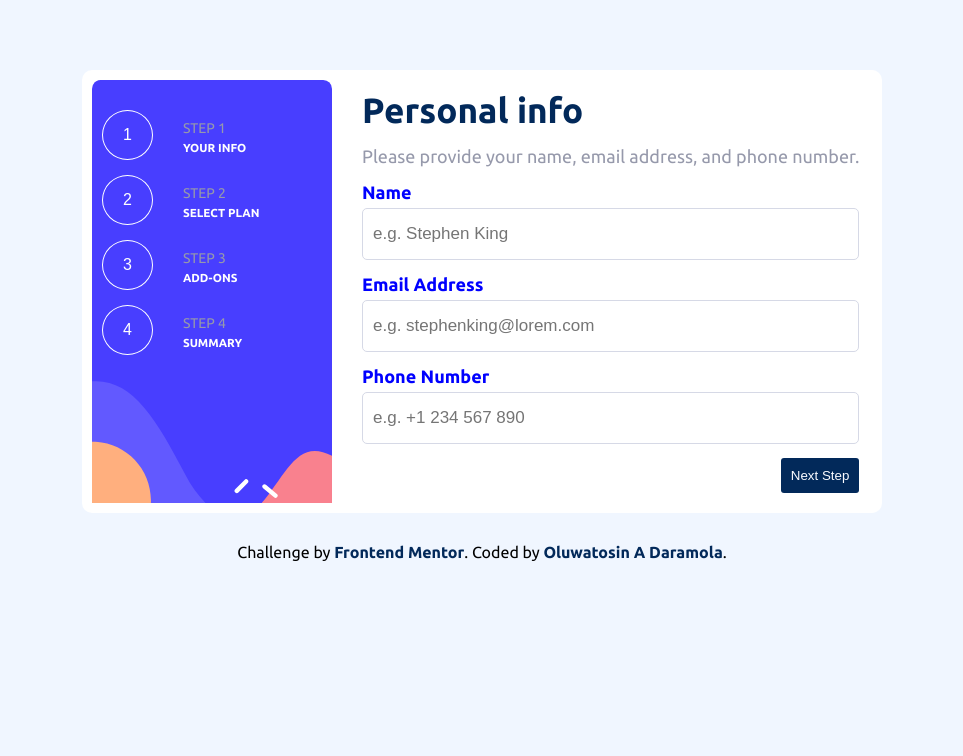
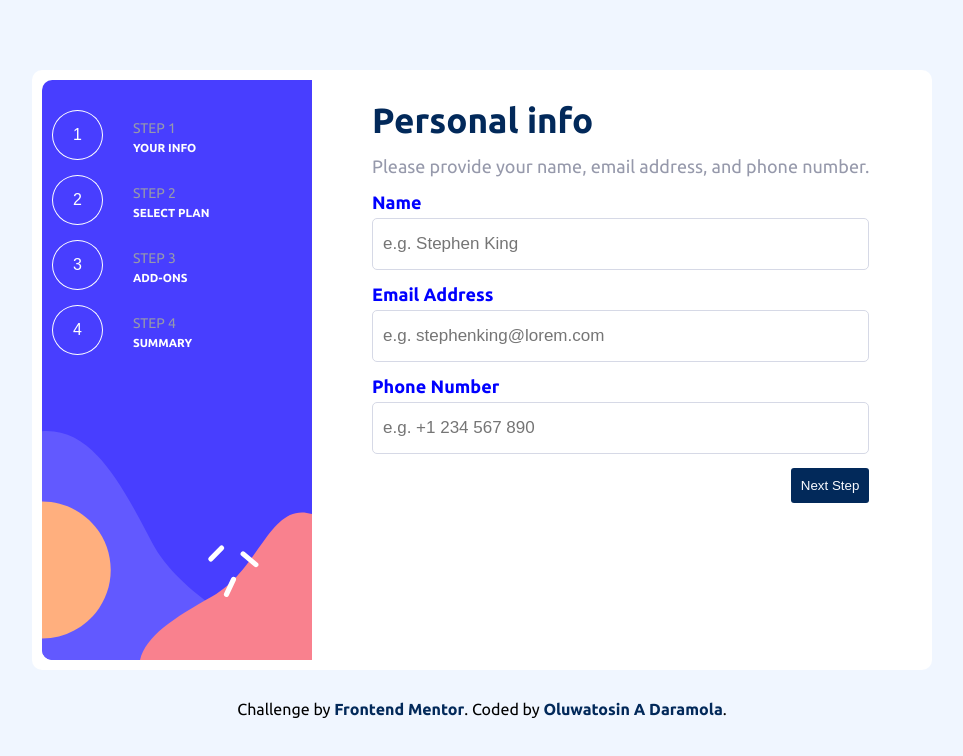
Before and after one commit to Heph-zibah/multi-step-form, a React (Create React App) app: page / in a window 1280 px wide. Shown: the top 756 px of the page, without its empty margins (158-1121 px from the left). Built offline with nearby package versions, Linux system fonts and the light colour scheme.

Commit message:
edited the height of the container

```diff
--- a/src/Styles/_resetTypo.scss
+++ b/src/Styles/_resetTypo.scss
@@ -38,6 +38,7 @@ a {
     position: relative;
     top: -90px;
     border-radius: 8px;
+
     h1 {
         font-size: 35px;
     }
@@ -94,13 +95,14 @@ footer {
     .container {
         display: flex;
         background-color: white;
-        max-width:800px;
+        max-width: 900px;
         margin: 0 auto;
         border-radius: 10px;
+        height: 600px;
     }
         .steps__container {
             background-color: white;
-            padding: 20px;
+            padding: 30px 50px;
             margin: 0;
             position:static;
             border-radius: none;
```
